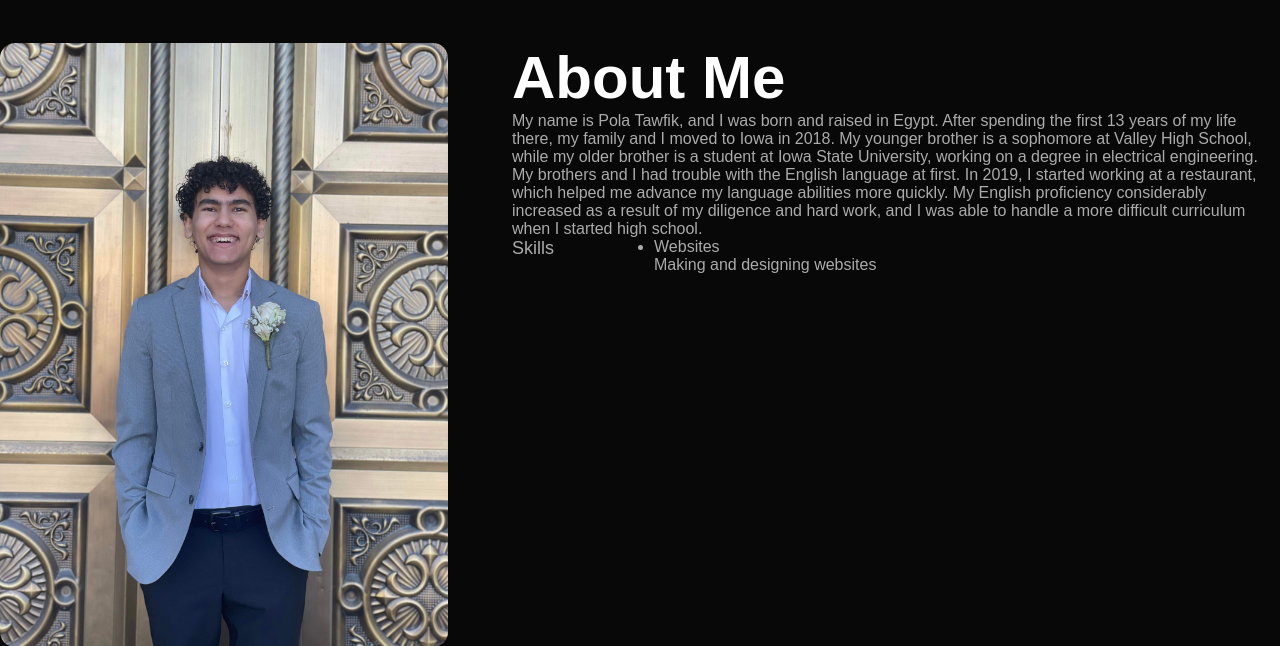
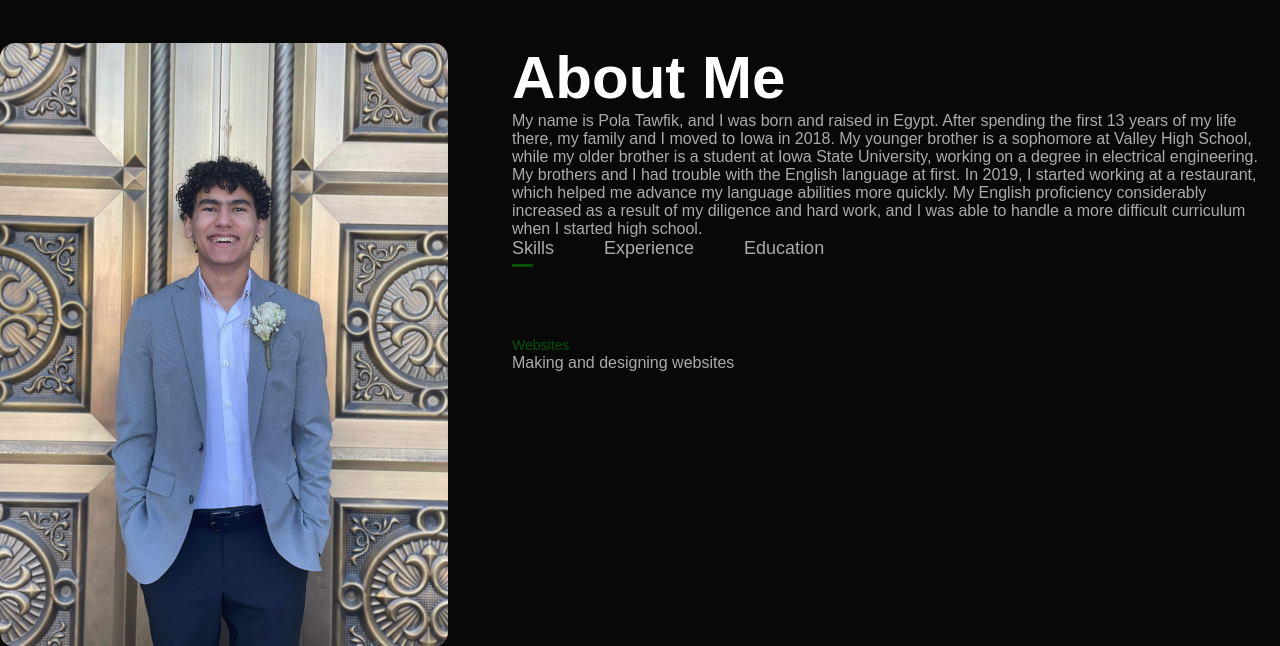
Before and after one commit to polatawfik/polatawfik.github.io, a PHP site: page / in a window 1280 px wide. Shown: the part 837-1483 px from the top of the page. Run offline with PHP 8.4, Linux system fonts and the light colour scheme.

Commit message:
changes in all of them

```diff
--- a/assets/css/style.css
+++ b/assets/css/style.css
@@ -13,7 +13,7 @@ body{
 #header{
     width: 100%;
     height: 100vh;
-    background-image: url(/assets/images/background_image.jpg);
+    background-image: url('../images/background_image.jpg');
     background-size: cover;
     background-position: center;
 }
@@ -127,7 +127,7 @@ nav ul li a:hover::after{
 }
 
 .tab-links.active-link::after{
-    width: 50&;
+    width: 50%;
 }
 
 .tab-contents ul li{
--- a/assets/js/script.js
+++ b/assets/js/script.js
@@ -15,4 +15,5 @@ function opentab(tabname){
 
     event.currentTarget.classList.add("active-link");
     document.getElementById(tabname).classList.add("active-tab");
+
 }
--- a/index.html
+++ b/index.html
@@ -5,9 +5,31 @@
     <meta http-equiv="X-UA-Compatible" content="IE=edge">
     <meta name="viewport" content="width=device-width, initial-scale=1.0">
     <title>Pola's Website</title>
-    <link rel="stylesheet" href="/assets/css/style.css">
-    <link rel="stylesheet" href="/assets/js/script.js">
-    <!-- <script src="/assets/js/script.js" crossorigin="anonymous"></script> -->
+    <link rel="stylesheet" href="./assets/css/style.css">
+    <!-- <link rel="stylesheet" href="./assets/js/script.js"> -->
+    <!-- <script src="./assets/js/script.js"></script> -->
+    <script>
+        var tablinks = document.getElementsByClassName("tab-links");
+        var tabcontents = document.getElementsByClassName("tab-contents");
+
+
+        function opentab(tabname){
+
+            for(tablink of tablinks){
+                tablink.classList.remove("active-link");
+            }
+
+            for(tabcontent of tabcontents){
+                tabcontent.classList.remove("active-tab");
+            }
+
+            event.currentTarget.classList.add("active-link");
+            document.getElementById(tabname).classList.add("active-tab");
+
+        }
+
+
+    </script>
 
 </head>
 <body>
@@ -34,7 +56,7 @@
         <div id="container">
             <div class="row">
                 <div class="about-col-1">
-                    <img src="/assets/images/Pola.jpeg">
+                    <img src="./assets/images/Pola.jpeg">
                 </div>
                 <div class="about-col-2">
                     <h1 class="sub-title">About Me</h1>
@@ -48,8 +70,8 @@
 
                         <div class="tab-titles">
                             <p class = "tab-links active-link" onclick="opentab('skills')">Skills</p>
-                            <p class = "tab-links" onclick="opentab('experience')>Experience</p>
-                            <p class = "tab-links" onclick="opentab('education')>Education</p>
+                            <p class = "tab-links" onclick="opentab('experience')">Experience</p>
+                            <p class = "tab-links" onclick="opentab('education')">Education</p>
                         </div>
                         <div class="tab-contents active-tab" id="skills">
                             <ul>
```
